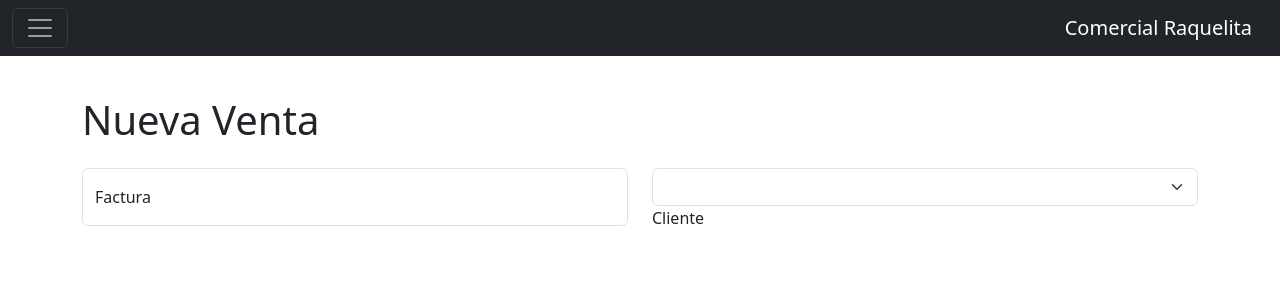
After one commit to GeeckoEc/comercial_alpha2, a Django app: page /ventas/crear in a window 1280 px wide. The commit adds this page. Shown: the top 300 px of the page. Run offline with Django 5.2, Linux system fonts and the light colour scheme; lists and menus that the app fills with data are empty; some libraries are stand-ins or nearby versions.

Commit message:
Inicio de Crear Venta

```diff
--- a/comercial/templates/compras/crear.html
+++ b/comercial/templates/compras/crear.html
@@ -13,7 +13,6 @@
         <div class="row my-5 pt-5">
             <h1 class="my-3">Ingresar nueva compra</h1>
             <div >
-                {% csrf_token %}
                 <div class="row">
                     <div class="col">
                         <div class="form-floating my-2">
--- a/comercial/templates/includes/menu.html
+++ b/comercial/templates/includes/menu.html
@@ -27,6 +27,10 @@
                     <li class="nav-item">
                         <a class="nav-link" href="{% url 'crear_compra' %}">Nueva Compra</a>
                     </li>
+                    <li class="nav-item">
+                        <a class="nav-link" href="{% url 'crear_venta' %}">Nueva Venta</a>
+                    </li>
+                    <hr>
                     <li class="nav-item dropdown">
                         <a class="nav-link dropdown-toggle" href="#" role="button" data-bs-toggle="dropdown"
                             aria-expanded="false">
--- /dev/null
+++ b/comercial/templates/ventas/crear.html
@@ -0,0 +1,32 @@
+<!DOCTYPE html>
+<html lang="es">
+<head>
+    <meta charset="UTF-8">
+    <meta name="viewport" content="width=device-width, initial-scale=1.0">
+    <title>Nueva Venta</title>
+    {% include 'includes/header.html' %}
+</head>
+<body>
+    {% include 'includes/menu.html' %}
+    <div class="container">
+        <div class="row my-5 pt-5">
+            <h1>Nueva Venta</h1>
+            <div>
+                <div class="row my-3">
+                    <div class="col">
+                        <div class="form-floating">
+                            <input type="text" name="factura" id="factura" class="form-control" placeholder="factura">
+                            <label for="factura">Factura</label>
+                        </div>
+                    </div>
+                    <div class="col">
+                        <select name="cliente" id="cliente" class="form-select" placeholder="cliente"></select>
+                        <label for="cliente">Cliente</label>
+                    </div>
+                </div>
+            </div>
+        </div>
+    </div>
+</body>
+    {% include 'includes/scripts.html' %}
+</html>
--- a/comercial/views.py
+++ b/comercial/views.py
@@ -10,7 +10,7 @@ from django.views.decorators.csrf import csrf_protect
 from django.db.models import Q
 # from django_ajax.decorators import ajax
 
-from .models import Producto, Kardex, Marca, Compra, Item_Compra, Proveedor
+from .models import Producto, Kardex, Marca, Compra, Item_Compra, Proveedor, Cliente, Venta, Item_Venta
 
 # Create your views here.
 
@@ -18,11 +18,6 @@ from .models import Producto, Kardex, Marca, Compra, Item_Compra, Proveedor
 class ProductoSerializer(serializers.ModelSerializer):
     class Meta:
         model = Producto
-        fields = '__all__'
-
-class MarcaSerializer(serializers.ModelSerializer):
-    class Meta:
-        model = Marca
         fields = '__all__'
 
 class MarcaSerializer(serializers.ModelSerializer):
@@ -48,7 +43,6 @@ def info_producto (request, producto_id):
     }
     return render(request, 'productos/info.html', contenido)
 
-#@ajax
 def lista_productos (request):
     ##productos   = Producto.objects.all()
     marcas      = Marca.objects.all()
@@ -359,3 +353,31 @@ def gestion_marcas (request):
                 }
                 return JsonResponse(response_data, status=500)
     return JsonResponse({'success': False, 'message': 'Método no permitido.'}, status=405)
+
+def crear_venta (request):
+    contenido   = {}
+    contenido['clientes']    =   Cliente.objects.filter(estado=True)
+    return render(request, 'ventas/crear.html', contenido)
+
+def gestion_ventas (request):
+    if request.method == 'POST':
+        if request.POST['accion'] == 'crear_compra':
+            venta = Venta()
+            venta.factura   =   request.POST['factura']
+            venta.cliente   =   request.POST['cliente']
+            venta.fecha     =   datetime.now()
+            venta.total     =   request.POST['total']
+            venta.save()
+            for item in json.loads(request.POST['productos']):
+                item_venta             =   Item_Venta()
+                item_venta.venta        =   venta
+                item_venta.producto     =   Producto.objects.get(id=item['id'])
+                item_venta.cantidad     =   item['cantidad']
+                item_venta.precio       =   item['precio']
+                item_venta.save()
+            contenido = {
+                'success': True,
+                'message': 'La venta fue creada correctamente.',
+            }
+            return JsonResponse(contenido, status=201)
+    return JsonResponse({'success': False, 'message': 'Método no permitido.'}, status=405)
--- a/comercial_alpha2/urls.py
+++ b/comercial_alpha2/urls.py
@@ -17,7 +17,7 @@ Including another URLconf
 
 from django.contrib import admin
 from django.urls import path
-from comercial.views import index, info_producto, lista_productos, gestion_productos, crear_compra, gestion_compras, lista_proveedores, gestion_proveedores, lista_marcas, gestion_marcas
+from comercial.views import index, info_producto, lista_productos, gestion_productos, crear_compra, gestion_compras, lista_proveedores, gestion_proveedores, lista_marcas, gestion_marcas, crear_venta, gestion_ventas
 
 urlpatterns = [
     path("", index, name="index"),
@@ -31,4 +31,6 @@ urlpatterns = [
     path('proveedores/gestion', gestion_proveedores, name="gestion_proveedores"),
     path('marcas/lista', lista_marcas, name="lista_marcas"),
     path('marcas/gestion', gestion_marcas, name="gestion_marcas"),
+    path('ventas/crear', crear_venta, name="crear_venta"),
+    path('gestion_ventas', gestion_ventas, name="gestion_ventas")
 ]
```
